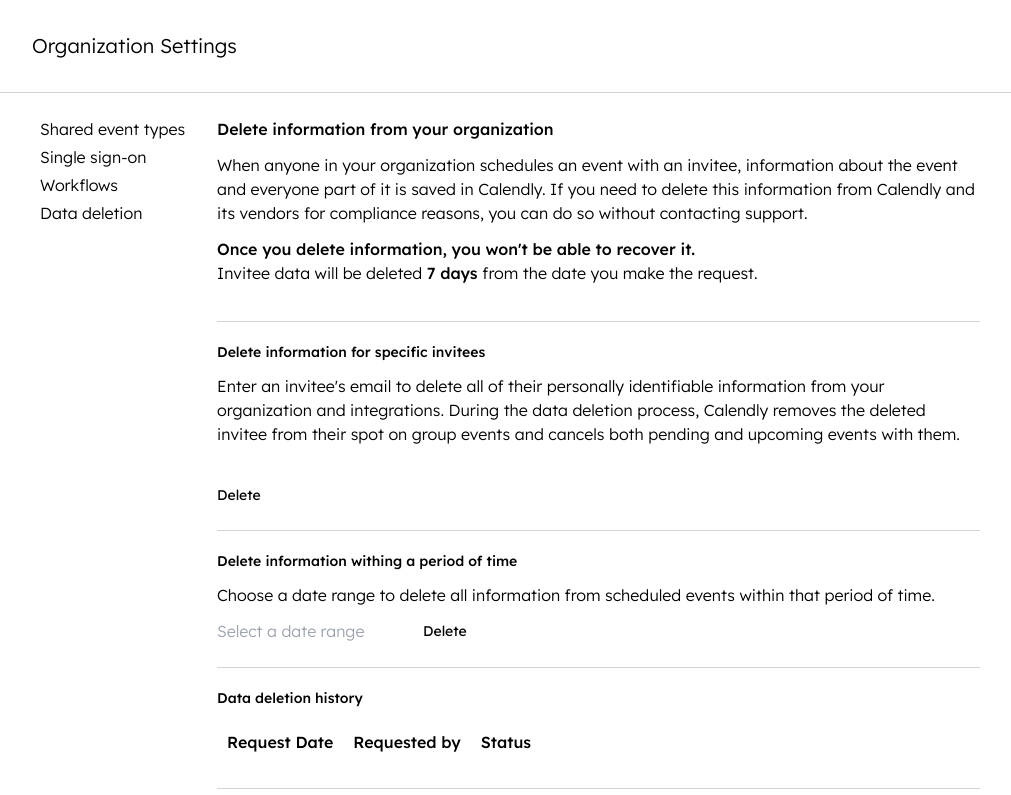
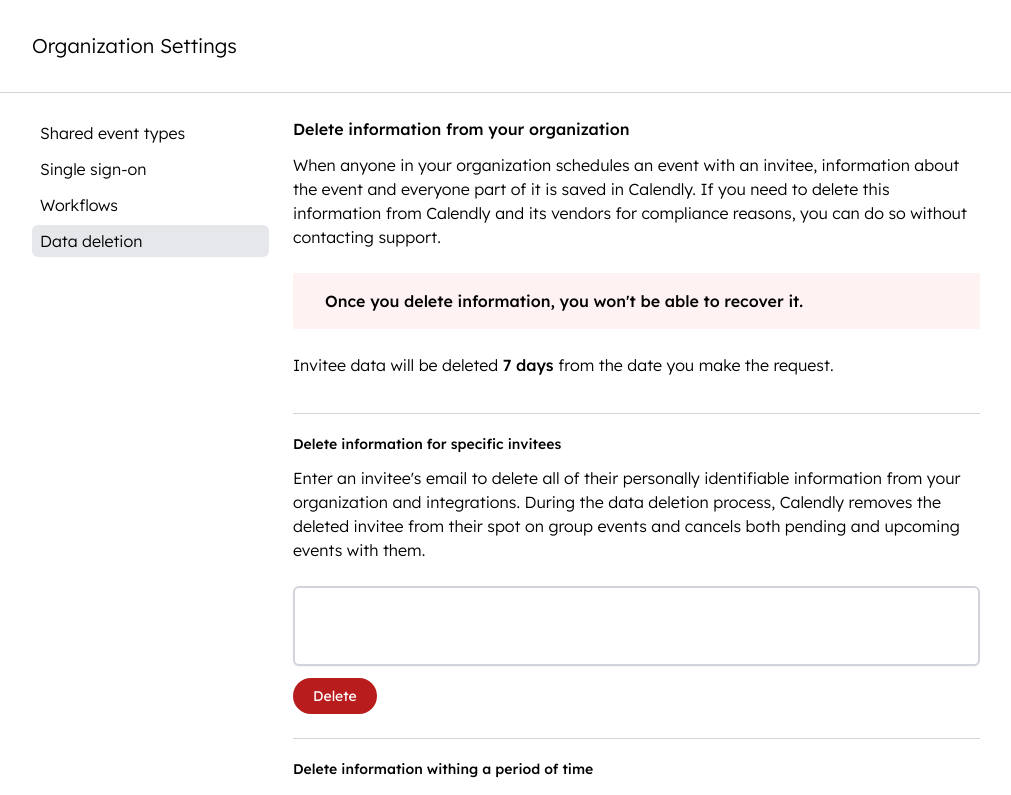
Before and after one commit to uttamstha123/setting_page_design, a React (Create React App) app: page / in a window 1280 px wide. Shown: the top 795 px of the page, without its empty margins (134-1145 px from the left). Built offline with nearby package versions, Linux system fonts and the light colour scheme; what @fortawesome/fontawesome would draw is missing.

Commit message:
added jsx path to tailwind.config

```diff
--- a/package.json
+++ b/package.json
@@ -18,7 +18,6 @@
     "react": "^18.2.0",
     "react-dom": "^18.2.0",
     "react-scripts": "5.0.1",
-    "tailwindcss": "^3.4.3",
     "web-vitals": "^2.1.4"
   },
   "scripts": {
@@ -44,5 +43,8 @@
       "last 1 firefox version",
       "last 1 safari version"
     ]
+  },
+  "devDependencies": {
+    "tailwindcss": "^3.4.3"
   }
 }
--- a/src/SettingMenu.jsx
+++ b/src/SettingMenu.jsx
@@ -1,4 +1,3 @@
-import React from "react";
 import { FontAwesomeIcon } from "@fortawesome/react-fontawesome";
 import { faGear } from "@fortawesome/free-solid-svg-icons";
 import fontawesome from "@fortawesome/fontawesome";
@@ -6,34 +5,36 @@
 
 const SettingMenu = () => {
   return (
+    <>
       <div className="sm:w-1/4 pb-4 border-b border-gray-300 sm:border-0 sm:text-base text-sm">
         <ul className="font-light">
-        <li className="mb-1 px-2 py-1 rounded-md hover:bg-gray-100 hover:font-normal cursor-pointer">
+          <li className="mb-1 px-2 py-1 rounded-md hover:bg-gray-100 hover:font-normal hover:cursor-pointer">
             <span>
               <FontAwesomeIcon icon="fa-solid fa-gear" size="xs" />
             </span>{" "}
             Shared event types
           </li>
-        <li className="mb-1 px-2 py-1 rounded-md hover:bg-gray-100 hover:font-normal cursor-pointer">
+          <li className="mb-1 px-2 py-1 rounded-md hover:bg-gray-100 hover:font-normal hover:cursor-pointer">
             <span>
               <FontAwesomeIcon icon="fa-solid fa-gear" size="xs" />
             </span>{" "}
             Single sign-on
           </li>
-        <li className="mb-1 px-2 py-1 rounded-md hover:bg-gray-100 hover:font-normal cursor-pointer">
+          <li className="mb-1 px-2 py-1 rounded-md hover:bg-gray-100 hover:font-normal hover:cursor-pointer">
             <span>
               <FontAwesomeIcon icon="fa-solid fa-gear" size="xs" />
             </span>{" "}
             Workflows
           </li>
-        <li className="font-normal bg-gray-100 py-1 px-2 rounded-md">
-          <span className="me-1">
+          <li className="bg-gray-200 py-1 px-2 rounded-md">
+            <span>
               <FontAwesomeIcon icon="fa-solid fa-trash" size="xs" />
-          </span>
+            </span>{" "}
             Data deletion
           </li>
         </ul>
       </div>
+    </>
   );
 };
 
--- a/src/component/DataTable.jsx
+++ b/src/component/DataTable.jsx
@@ -1,4 +1,3 @@
-import React from "react";
 import { FontAwesomeIcon } from "@fortawesome/react-fontawesome";
 import {
   faSort,
@@ -11,6 +10,7 @@
 
 const DataTable = () => {
   return (
+    <>
     <table cellPadding="10" className="table-auto overflow-x-scroll w-full">
       <thead className="shadow-md rounded">
         <tr className="text-left ">
@@ -36,6 +36,7 @@
       </thead>
       <tbody className="overflow-x-auto"></tbody>
     </table>
+    </>
   );
 };
 
--- a/src/index.js
+++ b/src/index.js
@@ -2,7 +2,6 @@
 import ReactDOM from 'react-dom/client';
 import App from './App';
 import './styles.css';
-// import './App.css';
 
 const root = ReactDOM.createRoot(document.getElementById('root'));
 root.render(
--- a/tailwind.config.js
+++ b/tailwind.config.js
@@ -1,6 +1,6 @@
 /** @type {import('tailwindcss').Config} */
 module.exports = {
-  content: ["./src/**/*.{html,js}"],
+  content: ["./src/**/*.{html,js,jsx}"],
   theme: {
     extend: {},
   },
```
Also changed, not shown: src/component/DeleteButton.jsx (line endings or trailing spaces), 1 other file (tests, documents, lock files or other folders). Lines whose indentation alone changed are shown as unchanged.
